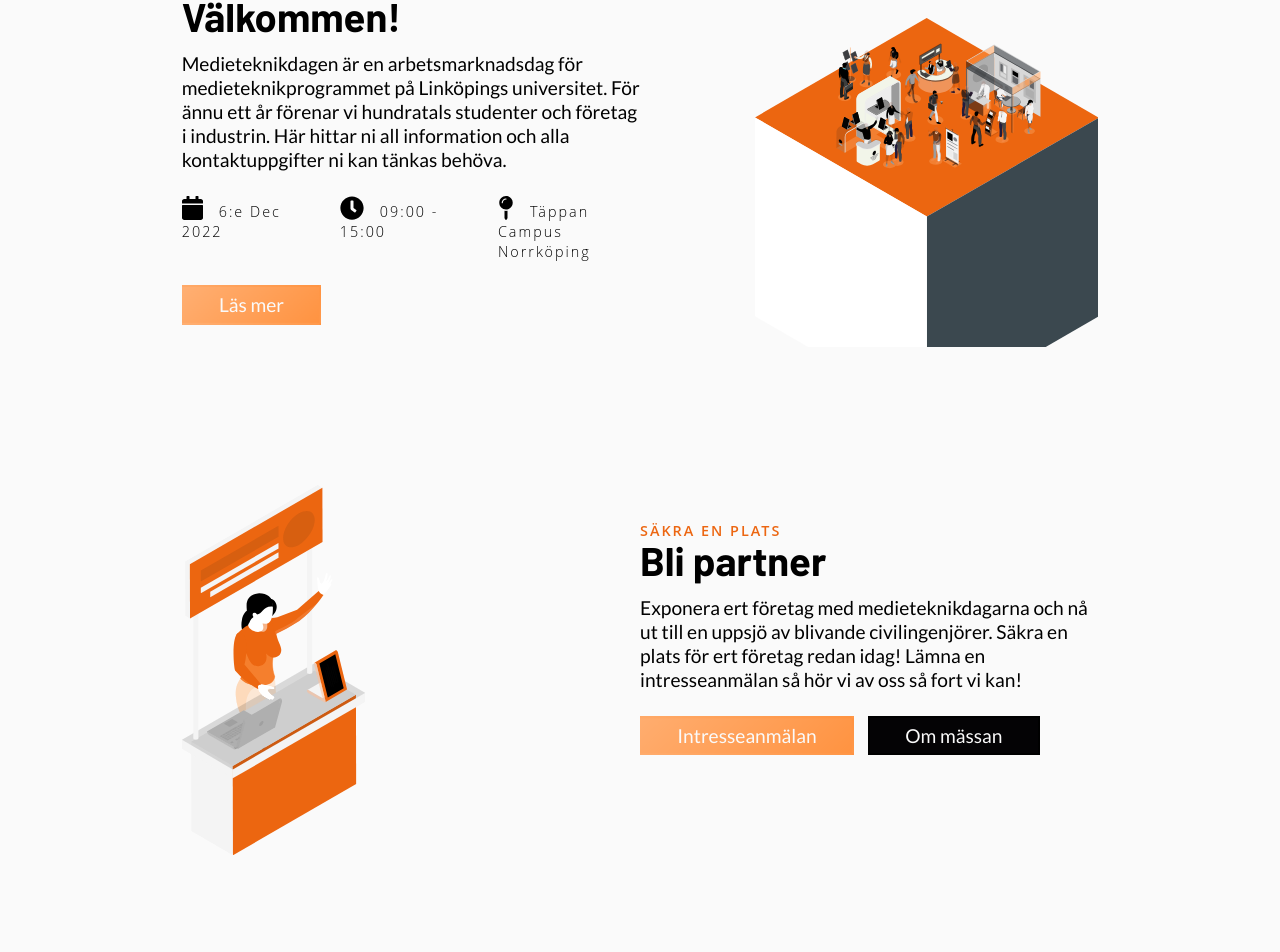
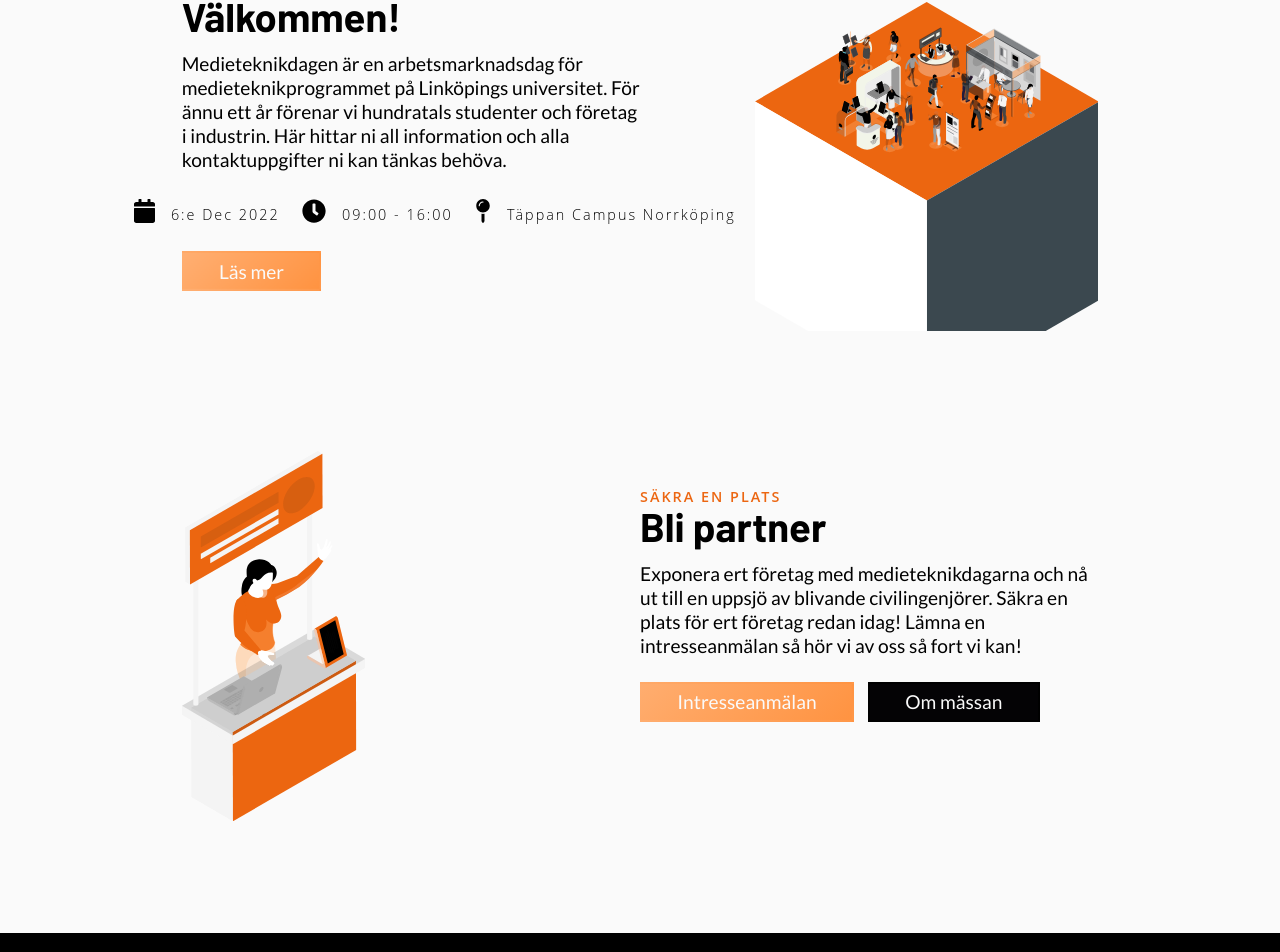
Before and after one commit to medieteknikdagarna/mtd2023-nextjs, a Next.js app: page / in a window 1280 px wide. Shown: the part 871-1823 px from the top of the page. Built offline with nearby package versions, Linux system fonts and the light colour scheme.

Commit message:
Bug fixes

```diff
--- a/components/utilities/SeatMap.js
+++ b/components/utilities/SeatMap.js
@@ -30,7 +30,10 @@
 
   useEffect(() => {
     assignSeats();
+    selectedSeat.type !== type ? setSelected([]) : null;
   }, [type]);
+
+  // useEffect(() => {}, [type]);
 
   const [selectedSeat, setSelected] = useContext(selectedContext);
   const assignSeats = () => {
--- a/pages/index.js
+++ b/pages/index.js
@@ -92,7 +92,7 @@
                     </div>
                     <div className="landing-fair-info--row">
                       <FontAwesomeIcon icon={faClock} />
-                      <span>09:00 - 15:00</span>
+                      <span>09:00 - 16:00</span>
                     </div>
                     <div className="landing-fair-info--row">
                       <FontAwesomeIcon size="xs" icon={faMapPin} />
--- a/styles/Button.scss
+++ b/styles/Button.scss
@@ -1,21 +1,26 @@
-
 .mtd-button {
-
+  border-radius: 2px;
 
   &--primary {
     background-color: var(--clr-primary);
     color: var(--color-light);
     transition: 0.15s;
     cursor: pointer;
-    background: linear-gradient(317deg, rgba(255,147,65,1) 0%, rgba(255,198,155,1) 45%, rgba(255,255,255,1) 50%, rgba(255,195,149,1) 55%, rgba(255,147,65,1) 100%);
+    background: linear-gradient(
+      317deg,
+      rgba(255, 147, 65, 1) 0%,
+      rgba(255, 198, 155, 1) 45%,
+      rgba(255, 255, 255, 1) 50%,
+      rgba(255, 195, 149, 1) 55%,
+      rgba(255, 147, 65, 1) 100%
+    );
     background-size: 500%;
     background-position: right;
     border: 2px solid transparent;
 
     $trans_sec: 1s;
 
-    transition:background-position $trans_sec;
-
+    transition: background-position $trans_sec;
 
     &:hover,
     &:focus {
@@ -24,8 +29,7 @@
       background-position: left;
 
       color: #fafafa;
-      transition:background-position $trans_sec;
-
+      transition: background-position $trans_sec;
     }
   }
 
@@ -42,7 +46,6 @@
       //border-color: #3a4151;
       background-color: #272727;
       border-color: #272727;
-
 
       color: #fafafa;
       transition: 0.15s;
@@ -61,8 +64,12 @@
     padding: 0.25rem 1.5rem;
     font-size: 1rem;
   }
-  &--disabled{
-    background: linear-gradient(317deg, rgb(253, 193, 148) 0%, rgb(255, 186, 134) 100%);
+  &--disabled {
+    background: linear-gradient(
+      317deg,
+      rgb(253, 193, 148) 0%,
+      rgb(255, 186, 134) 100%
+    );
     cursor: auto;
   }
 }
--- a/styles/LandingPage.scss
+++ b/styles/LandingPage.scss
@@ -77,14 +77,21 @@
 }
 .landing-fair-info {
   &--row {
-    margin-right: 1rem;
     width: 100%;
+    padding: 0.2rem;
   }
+  margin-left: 3rem;
   grid-column: 1/-1;
   display: flex;
   flex-direction: column;
   justify-content: flex-start;
   align-items: flex-start;
+  white-space: nowrap;
+
+  @media screen and (max-width: 1000px) {
+    margin-left: 0;
+  }
+
   span {
     color: black;
     font-weight: 300;
```
Also changed, not shown: components/SeatBooker.js (+24 -8 lines).
